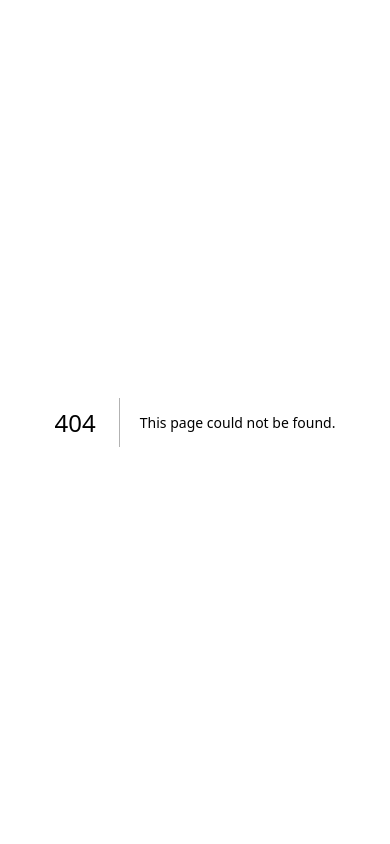
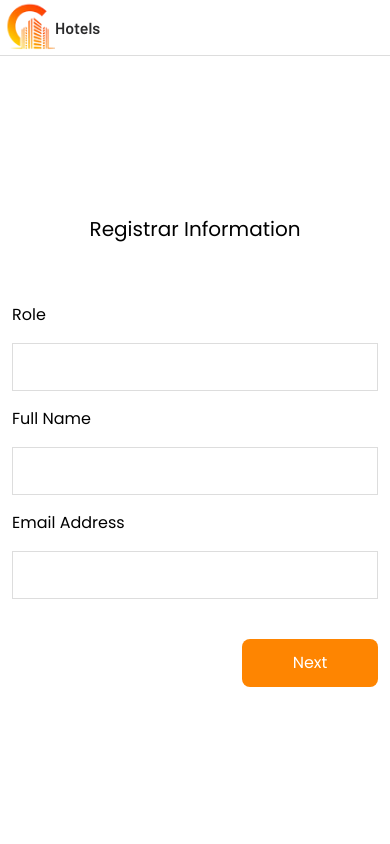
Before and after one commit to just-midemichael/ch-fe2, a Next.js app: page /hotel/setup/registrar in a window 390 px wide. Before the commit this address had no page. Shown: the top 844 px of the page. Built offline with nearby package versions, Linux system fonts and the light colour scheme.

Commit message:
fix: align code css to match UI and mobile screen

```diff
--- a/src/components/shared/navbar/Navbar.module.scss
+++ b/src/components/shared/navbar/Navbar.module.scss
@@ -11,7 +11,7 @@
 }
 
 .img{
-  @apply h-[55px] w-[55px] lg:h-[70px] lg:w-[70px];
+  @apply h-[55px] w-[55px] md:h-[70px] md:w-[70px];
 }
 
 .theme {
--- a/src/pages/hotel-reg-info.tsx
+++ /dev/null
@@ -1,35 +0,0 @@
-import type { FormEvent } from "react";
-import Button from "@/components/shared/button/Button";
-import Input from "@/components/shared/input/Input";
-import Main from "@/layout/main/Main";
-import Navbar from "@/components/shared/navbar/Navbar";
-
-export default function HotelRegInfo() {
-  const handleSubmit = (event: FormEvent) => {
-    event.preventDefault();
-  };
-  return (
-    <Main>
-      <Navbar />
-      <div className="mt-[80px] flex flex-col items-center justify-center">
-        <h1 className="text-2xl">Registrar Information</h1>
-        <form onSubmit={handleSubmit}>
-          <div className="w-50 mt-10">
-            <Input label="Role" name="role" />
-            <Input label="First And Last Name" name="name" />
-            <Input label="Email Address" name="email" />
-          </div>
-
-          <Button
-            className="mt-10 w-[550px]"
-            type="submit"
-            color="primary"
-            size="lg"
-          >
-            Next
-          </Button>
-        </form>
-      </div>
-    </Main>
-  );
-}
--- /dev/null
+++ b/src/pages/hotel/setup/registrar.tsx
@@ -0,0 +1,32 @@
+import type { FormEvent } from "react";
+import Button from "@/components/shared/button/Button";
+import Input from "@/components/shared/input/Input";
+import Main from "@/layout/main/Main";
+import Navbar from "@/components/shared/navbar/Navbar";
+import { H4 } from "@/components/shared/headings/Headings";
+
+export default function HotelRegInfo() {
+  const handleSubmit = (event: FormEvent) => {
+    event.preventDefault();
+  };
+  return (
+    <>
+      <Navbar />
+      <Main>
+        <div className="mt-[180px] flex flex-col items-center justify-center px-3">
+          <H4 className="text-2xl">Registrar Information</H4>
+          <form onSubmit={handleSubmit} className="mt-10 w-full md:w-[550px]">
+            <Input label="Role" name="role" />
+            <Input label="Full Name" name="name" />
+            <Input label="Email Address" name="email" />
+            <div className="text-right">
+              <Button className="mt-10" type="submit" color="primary" size="lg">
+                Next
+              </Button>
+            </div>
+          </form>
+        </div>
+      </Main>
+    </>
+  );
+}
```
